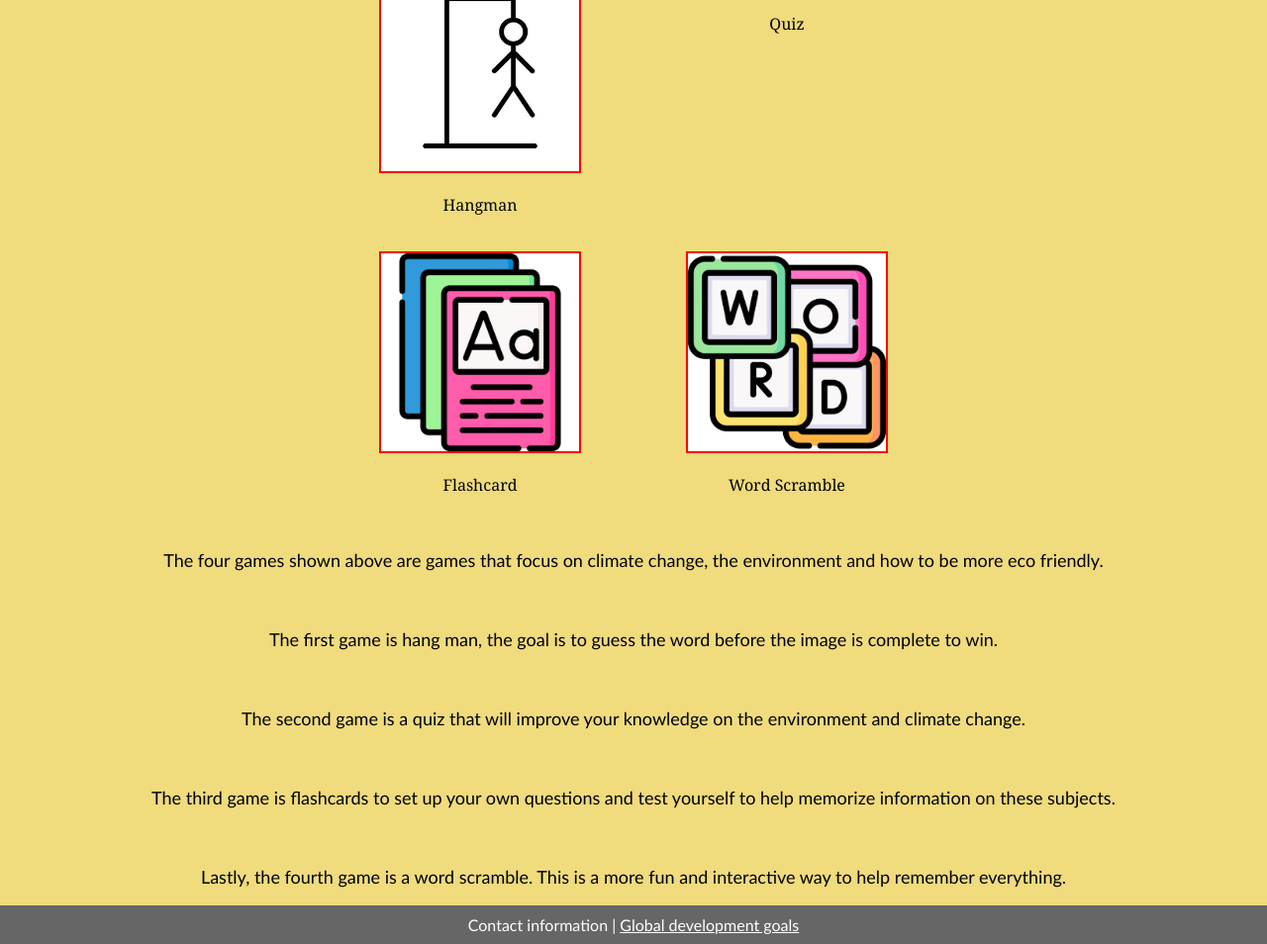
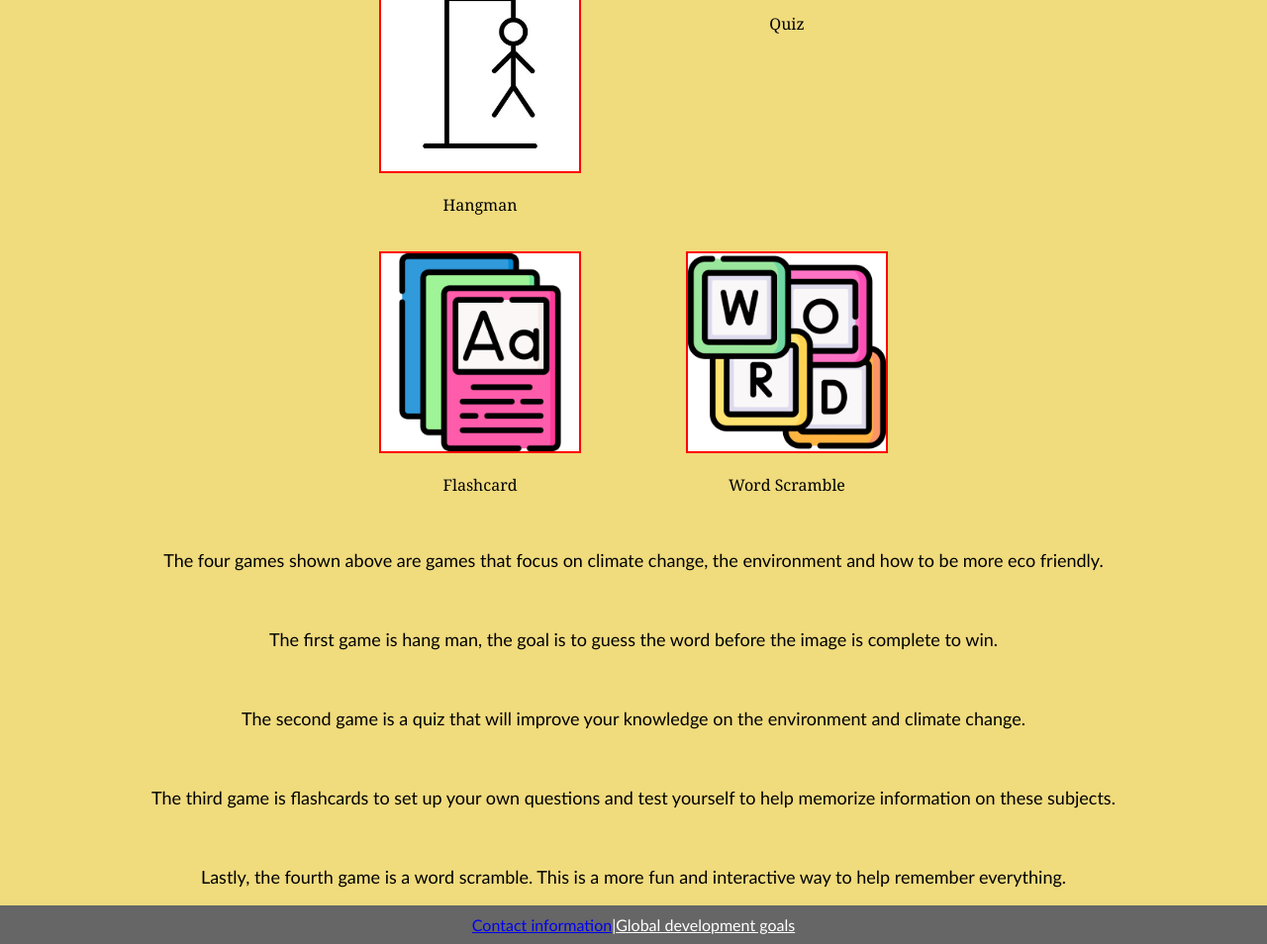
Before and after one commit to skooltool892/Climate_Education_Project, a plain HTML site: page index.html in a window 1280 px wide. Shown: the part 97-1051 px from the top of the page at 99% size. Drawn offline with Linux system fonts and the light colour scheme.

Commit message:
Added email to footer in index.html

```diff
--- a/index.html
+++ b/index.html
@@ -89,7 +89,7 @@ body {
             <br>
             <p>Lastly, the fourth game is a word scramble. This is a more fun and interactive way to help remember everything.</p>
         <div class="footer">
-            Contact information | <a href="https://sdgs.un.org/goals" style="color: white;">Global development goals</a>
+             <a href="30202213@nescol.ac.uk">Contact information</a>|<a href="https://sdgs.un.org/goals" style="color: white;">Global development goals</a>
         </div>
     </body>
 
```
